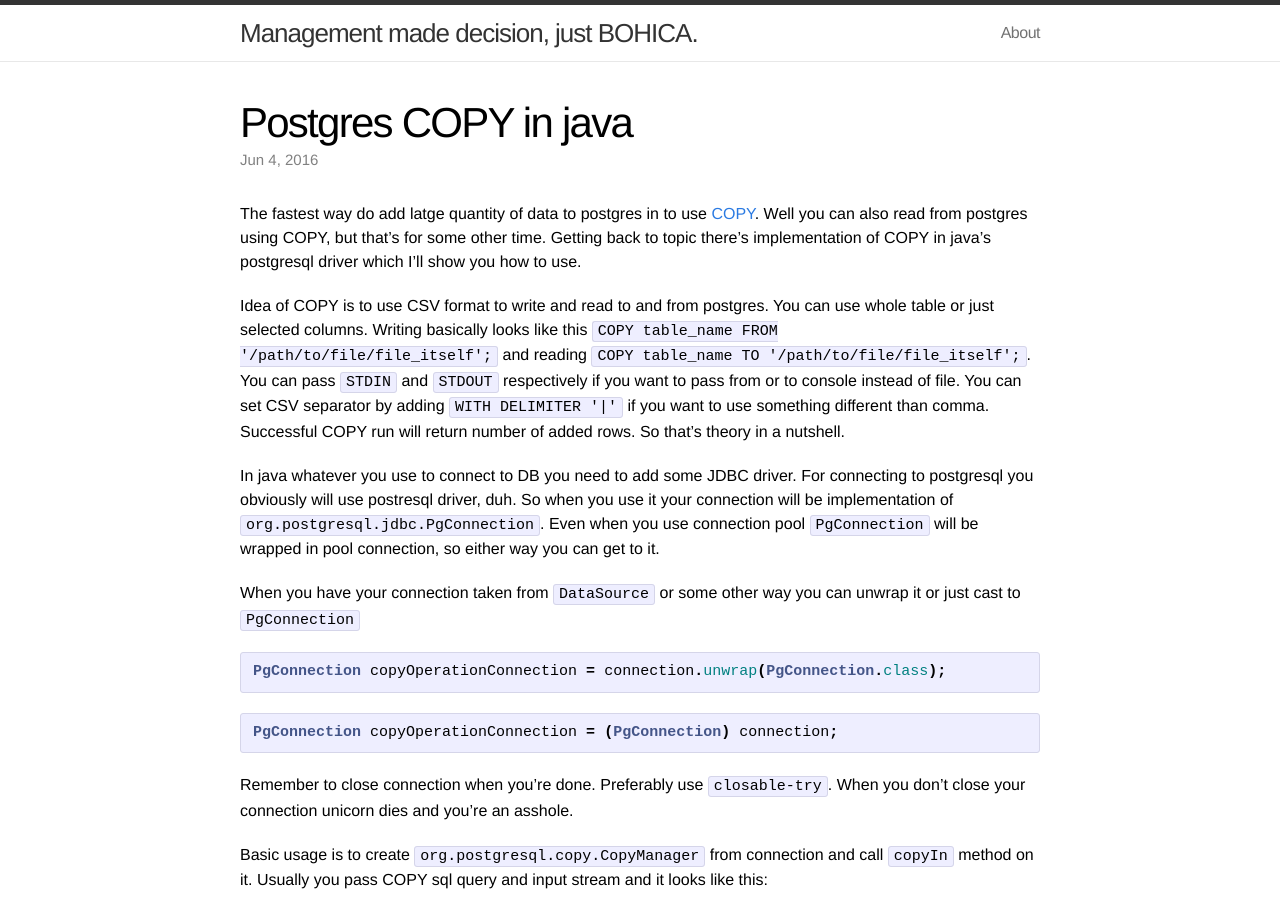
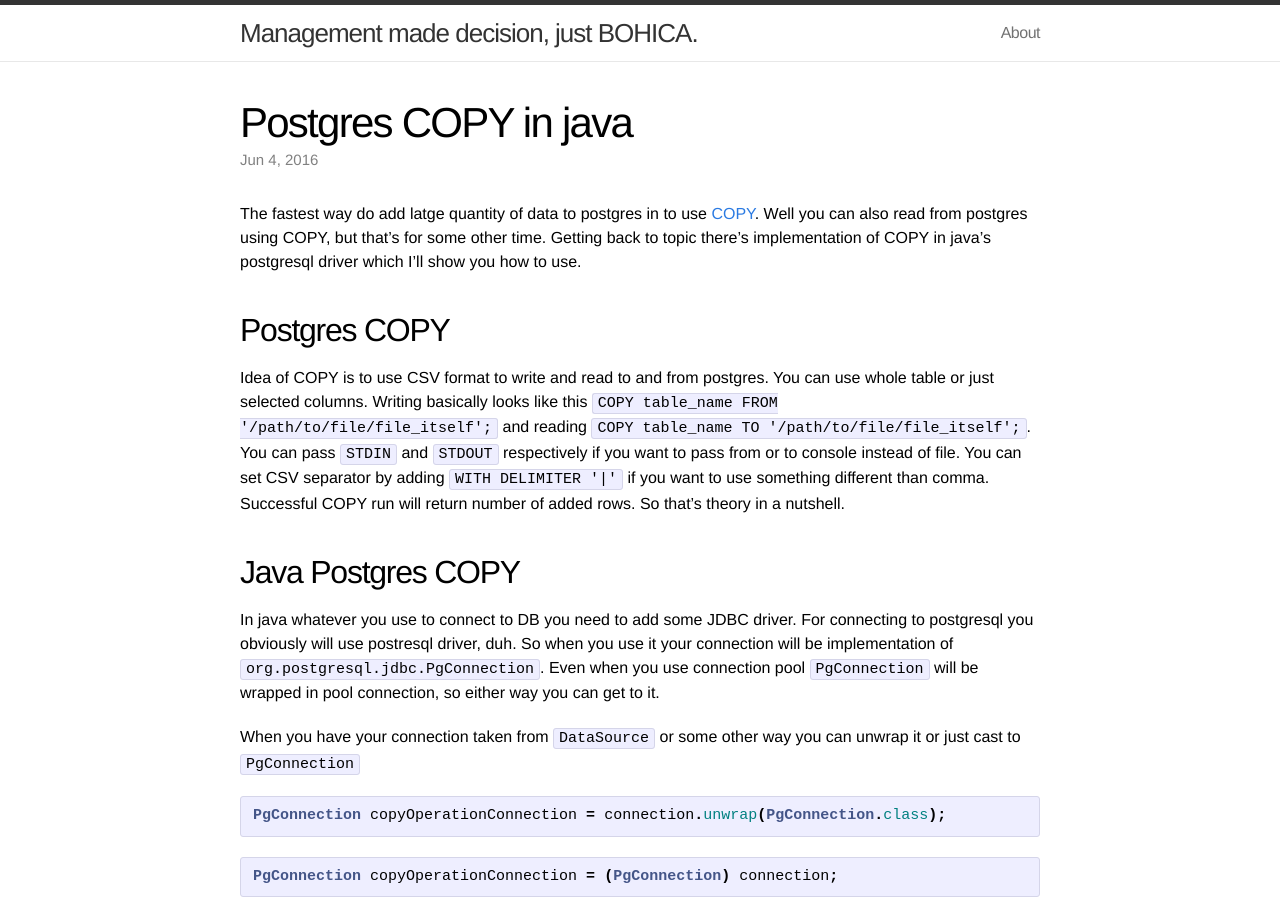
Before and after one commit to spacanowski/spacanowski.github.io, a Jekyll site: the page built from _posts/2016-06-04-postgres-java-copy.markdown, in a window 1280 px wide and 900 px high. Built offline with Jekyll 4.4.1, drawn with Linux system fonts in a browser that asks for light colours.

Commit message:
Added section headers

````diff
--- a/_posts/2016-06-04-postgres-java-copy.markdown
+++ b/_posts/2016-06-04-postgres-java-copy.markdown
@@ -7,7 +7,11 @@ categories: java postgres
 
 The fastest way do add latge quantity of data to postgres in to use [COPY][copy]. Well you can also read from postgres using COPY, but that's for some other time. Getting back to topic there's implementation of COPY in java's postgresql driver which I'll show you how to use.
 
+## Postgres COPY
+
 Idea of COPY is to use CSV format to write and read to and from postgres. You can use whole table or just selected columns. Writing basically looks like this ```COPY table_name FROM '/path/to/file/file_itself';``` and reading ```COPY table_name TO '/path/to/file/file_itself';```. You can pass ```STDIN``` and ```STDOUT``` respectively if you want to pass from or to console instead of file. You can set CSV separator by adding ```WITH DELIMITER '|'``` if you want to use something different than comma. Successful COPY run will return number of added rows. So that's theory in a nutshell.
+
+## Java Postgres COPY
 
 In java whatever you use to connect to DB you need to add some JDBC driver. For connecting to postgresql you obviously will use postresql driver, duh. So when you use it your connection will be implementation of ```org.postgresql.jdbc.PgConnection```. Even when you use connection pool ```PgConnection``` will be wrapped in pool connection, so either way you can get to it.
 
````
Also changed, not shown: other parts of _posts/2016-06-04-postgres-java-copy.markdown (+2 -0 lines).
